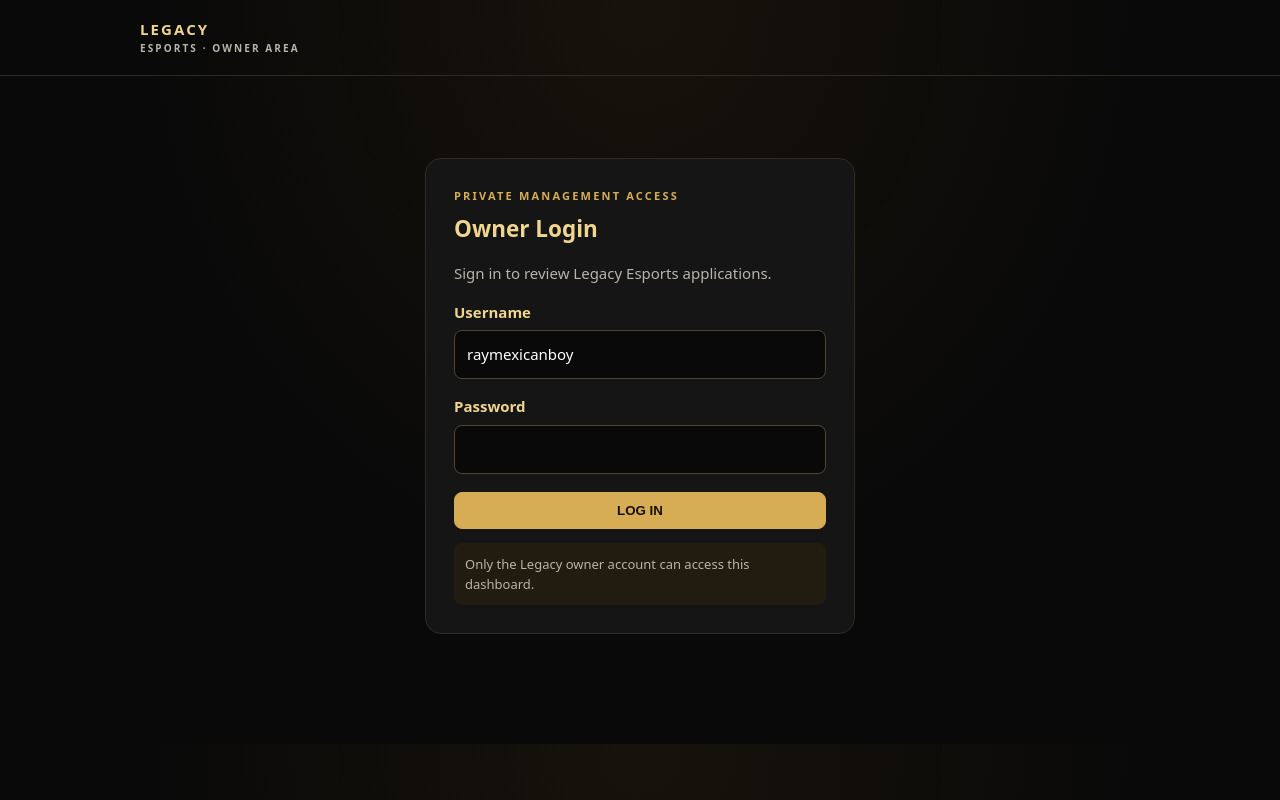
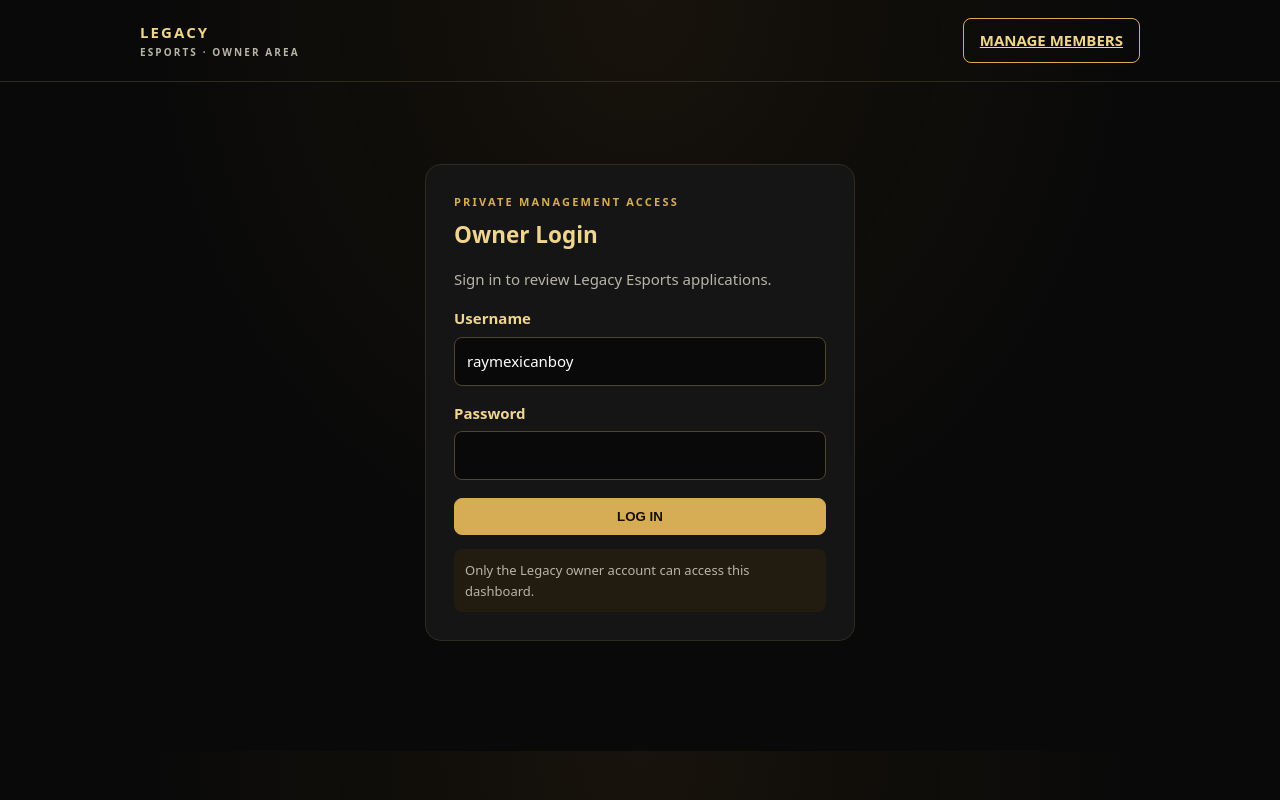
Before and after one commit to raymondsegura8993-max/Legacy-esports, a plain HTML site: page admin.html in a window 1280 px wide. Drawn offline with Linux system fonts and the light colour scheme; a script that the page names is missing.

Commit message:
Add simple member manager shortcut

```diff
--- a/admin.html
+++ b/admin.html
@@ -15,7 +15,7 @@
 </style>
 </head>
 <body>
-<header><div class="wrap head"><a class="brand" href="./">LEGACY <small>ESPORTS · OWNER AREA</small></a><button id="signOut" class="btn secondary hidden" type="button">SIGN OUT</button></div></header>
+<header><div class="wrap head"><a class="brand" href="./">LEGACY <small>ESPORTS · OWNER AREA</small></a><div style="display:flex;gap:8px;align-items:center"><a class="btn secondary" href="./members.html">MANAGE MEMBERS</a><button id="signOut" class="btn secondary hidden" type="button">SIGN OUT</button></div></div></header>
 <main class="wrap">
 <section id="loginPanel" class="login">
  <div class="eyebrow">PRIVATE MANAGEMENT ACCESS</div><h1>Owner Login</h1>
```
